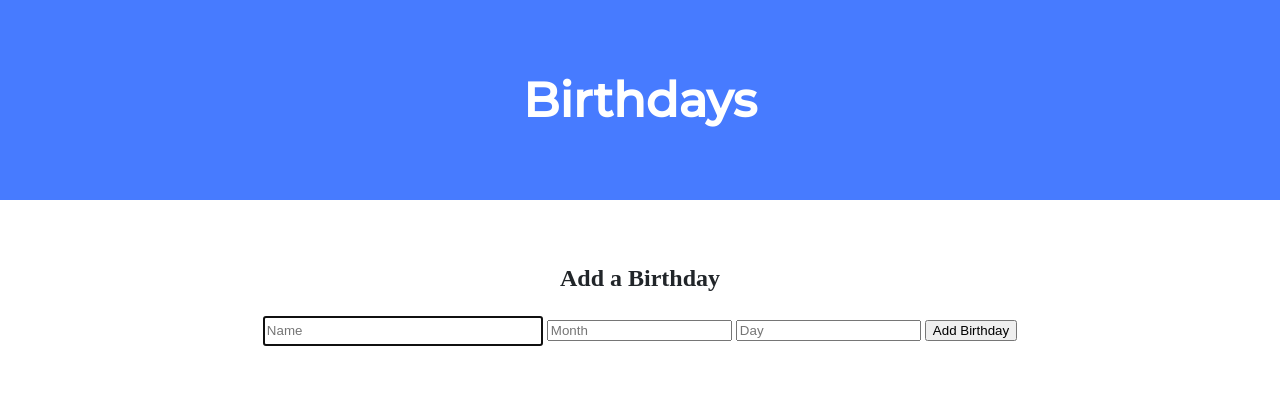
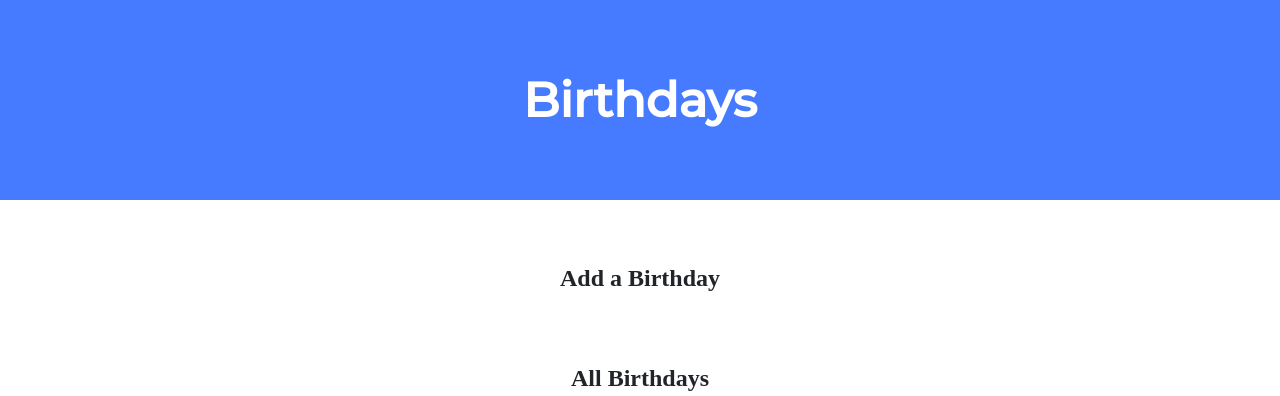
Before and after one commit to chibi-Asil/Lab_9, a Flask app: template templates/index.html in a window 1280 px wide. Shown: the top 396 px of the page. Run offline with Flask 2, Linux system fonts and the light colour scheme; the template is opened without the code that fills it, so the values that code supplies are empty; some libraries are stand-ins or nearby versions.

Commit message:
Update index.html

```diff
--- a/templates/index.html
+++ b/templates/index.html
@@ -18,12 +18,7 @@
 
                 <h2>Add a Birthday</h2>
                 <!-- TODO: Create a form for users to submit a name, a month, and a day -->
-                <form action = "/information" method = "get">
-                    <input autocomplete = "off" autofocus = "name" placeholder = "Name" type = "text">
-                    <input autocomplete = "off" autofocus = "month" placeholder = "Month" type = "numeric">
-                    <input autocomplete = "off" autofocus = "day" placeholder = "Day" type = "numeric">
-                    <input type = "button" value = "Add Birthday">
-                </form>
+                {% block body %} {% endblock %}
             </div>
 
             <div class="section">
```
